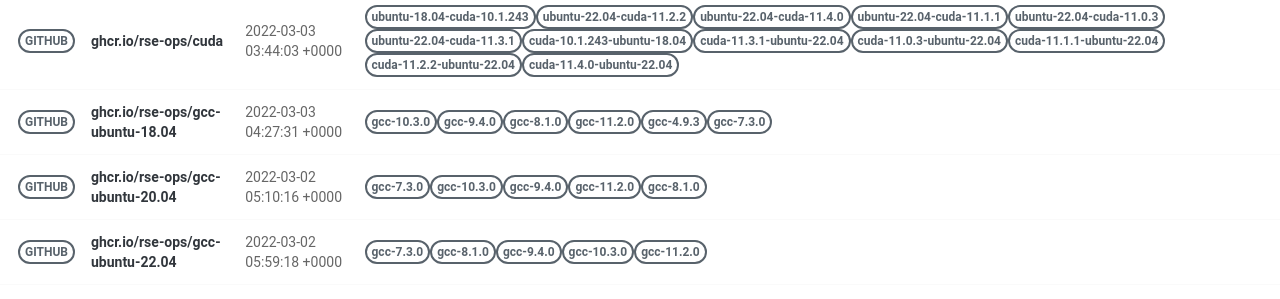
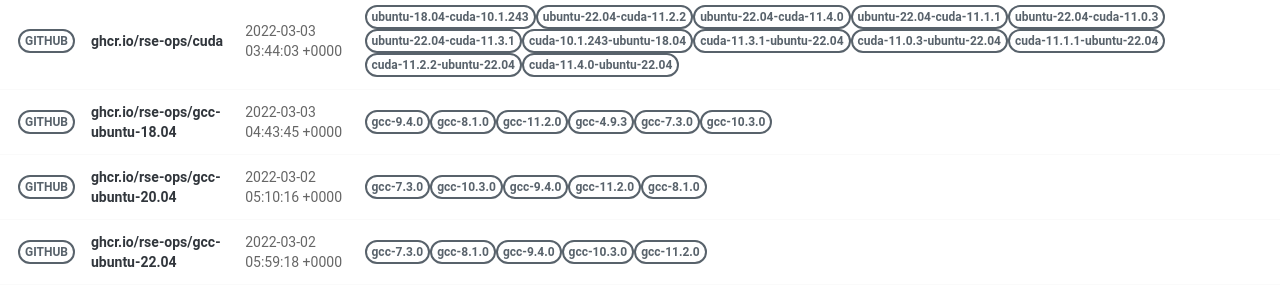
Before and after one commit to rse-ops/docker-images, a Jekyll site: the page built from pages/index.md, in a window 1280 px wide. Shown: the part 502-801 px from the top of the page. Built offline with Jekyll 4.4.1, drawn with Linux system fonts in a browser that asks for light colours; nearby versions of some CDN libraries.

Commit message:
Automated push to update library 2022-03-03

```diff
--- a/_library/ghcr.io-rse-ops-gcc-ubuntu-18.04.md
+++ b/_library/ghcr.io-rse-ops-gcc-ubuntu-18.04.md
@@ -1,14 +1,11 @@
 ---
 layout: container
 name: ghcr.io/rse-ops/gcc-ubuntu-18.04
-updated_at: 2022-03-03 04:27:31.714947
+updated_at: 2022-03-03 04:43:45.032135
 
 
 container_url: https://github.com/orgs/rse-ops/packages/container/package/gcc-ubuntu-18.04
 versions:
- - tag: gcc-10.3.0
-   dockerfile: https://github.com/rse-ops/docker-images/blob/main/ubuntu/gcc/Dockerfile
-   manifest: https://crane.ggcr.dev/manifest/ghcr.io/rse-ops/gcc-ubuntu-18.04:gcc-10.3.0
  - tag: gcc-9.4.0
    dockerfile: https://github.com/rse-ops/docker-images/blob/main/ubuntu/gcc/Dockerfile
    manifest: https://crane.ggcr.dev/manifest/ghcr.io/rse-ops/gcc-ubuntu-18.04:gcc-9.4.0
```
Also changed, not shown: other parts of _library/ghcr.io-rse-ops-gcc-ubuntu-18.04.md (+3 -0 lines).
